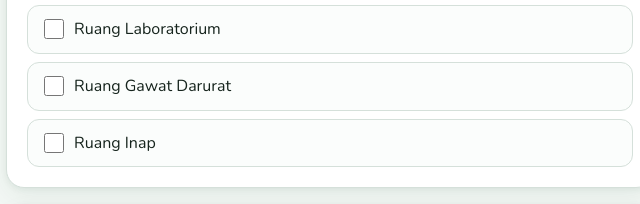
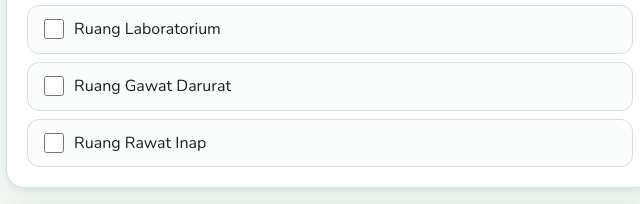
Before and after one commit to rafatariqq/survei-tarailu, a plain HTML site: page index.html in a window 1280 px wide. Shown: the part 1207-1411 px from the top of the page, 310-950 px from the left. Drawn offline with nearby package versions, Linux system fonts and the light colour scheme.

Commit message:
Update index.html

```diff
--- a/index.html
+++ b/index.html
@@ -183,7 +183,7 @@ var LAYANAN = [
   "Ruang Persalinan",
   "Ruang Laboratorium",
   "Ruang Gawat Darurat",
-  "Ruang Inap"
+  "Ruang Rawat Inap"
 ];
 var PERTANYAAN = [
   "Bagaimana pendapat Anda tentang kesesuaian persyaratan pelayanan dengan jenis pelayanannya?",
```
